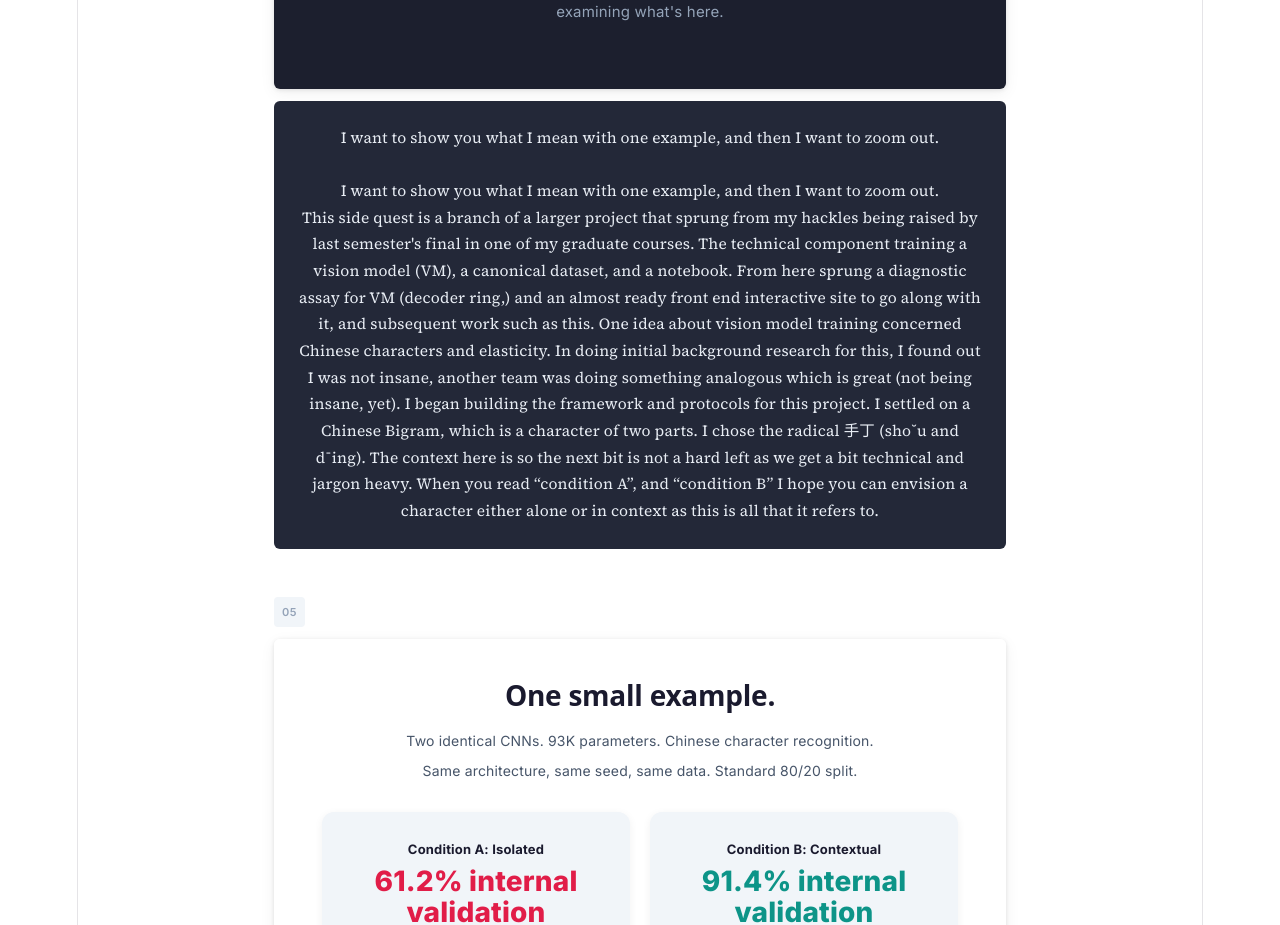
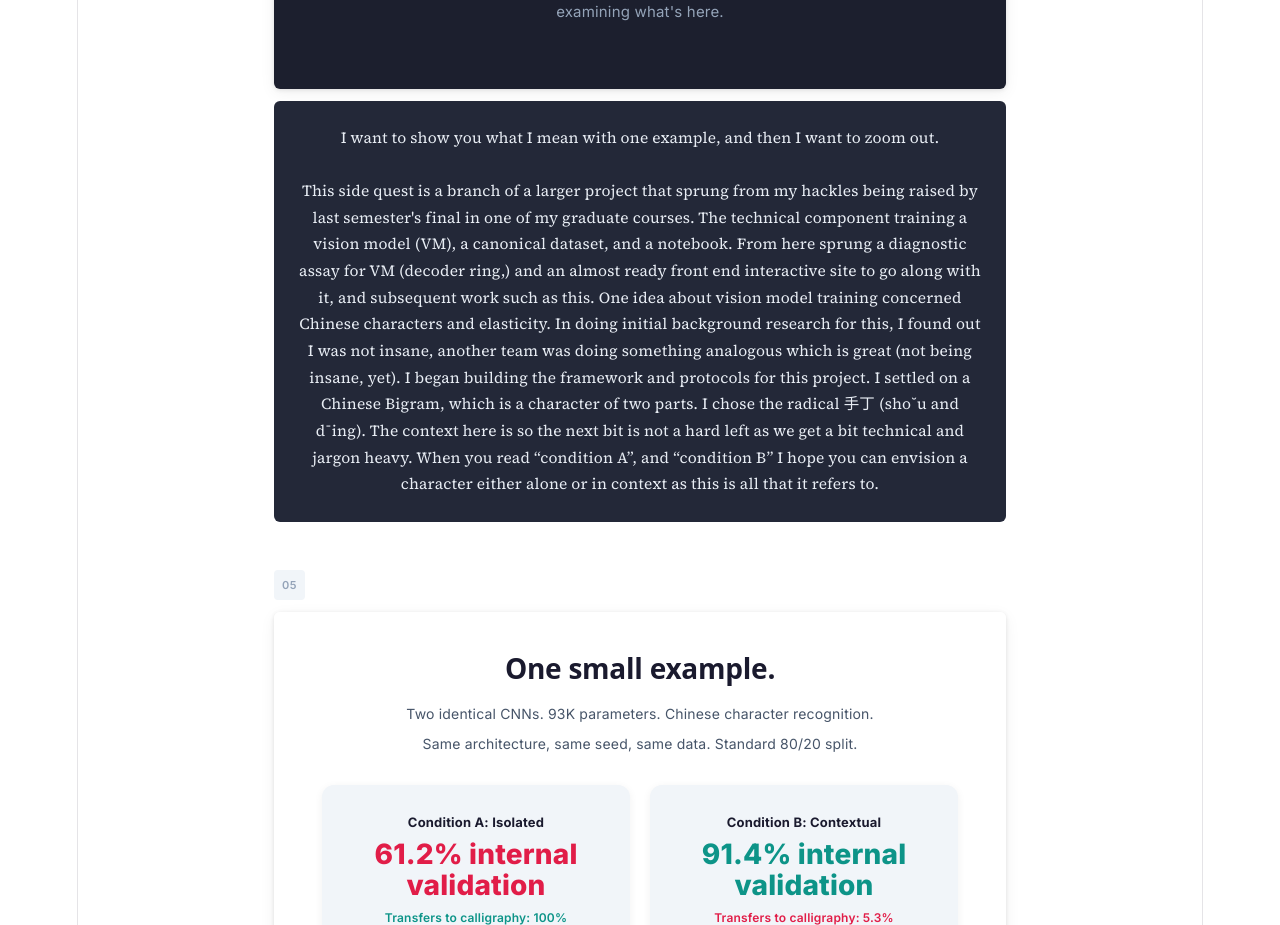
Before and after one commit to phinnphace/80-20, a React (Vite) app in the folder newglasses/: page / in a window 1280 px wide. Shown: the part 2320-3245 px from the top of the page. Built offline with nearby package versions, Linux system fonts and the light colour scheme.

Commit message:
Refactor slide content for clarity and conciseness
Removed duplicate text and clarified context for slides.

```diff
--- a/newglasses/src/App.jsx
+++ b/newglasses/src/App.jsx
@@ -453,7 +453,6 @@ const notes = [
   // Slide 4: Allocation
   `I want to show you what I mean with one example, and then I want to zoom out.
 
- I want to show you what I mean with one example, and then I want to zoom out.
 This side quest is a branch of a larger project that sprung from my hackles being raised by last semester's final in one of my graduate courses. The technical component training a vision model (VM), a canonical dataset, and a notebook.   From here sprung a diagnostic assay for VM (decoder ring,) and an almost ready front end interactive site to go along with it, and subsequent work such as this. One idea about vision model training concerned Chinese characters and elasticity. In doing initial background research for this, I found out I was not insane, another team was doing something analogous which is great (not being insane, yet).  I began building the framework and protocols for this project.   I settled on a Chinese Bigram, which is a character of two parts. I chose the radical 手丁 (sho˘u and d¯ing).  The context here is so the next bit is not a hard left as we get a bit technical and jargon heavy. When you read “condition A”, and “condition B” I hope you can envision a character either alone or in context as this is all that it refers to.`,
 
   // Slide 5: One small example
```
